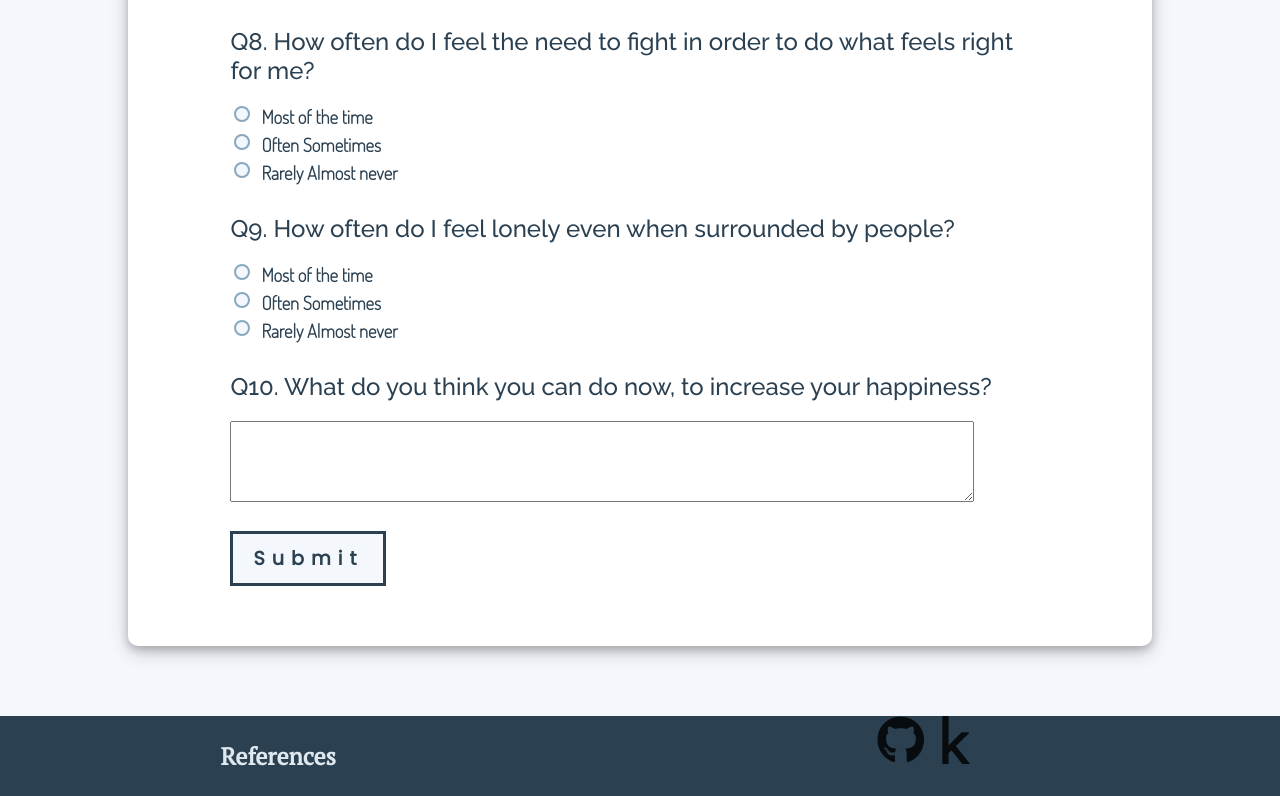
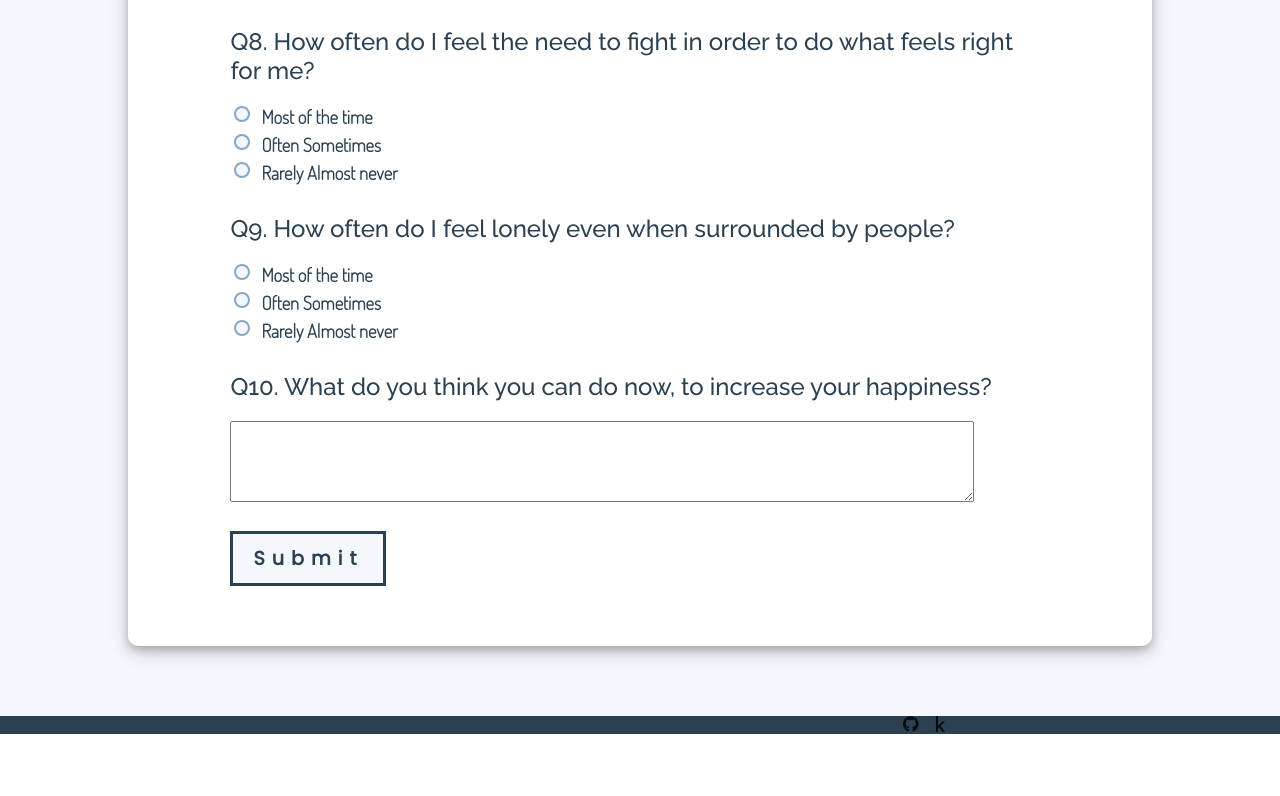
Before and after one commit to Nivedhidha-I/World-Happiness-Report, a React (Create React App) app in the folder WHR React/Client/: page /survey in a window 1280 px wide. Shown: the part 1633-2429 px from the top of the page. After the commit the page ends 2367 px from the top, so only its background shows below. Built offline with nearby package versions, Linux system fonts and the light colour scheme; a web font is replaced by a local one.

Commit message:
Update Footer.js

```diff
--- a/WHR React/Client/src/Components/Footer/Footer.js
+++ b/WHR React/Client/src/Components/Footer/Footer.js
@@ -3,12 +3,10 @@ function Footer(){
     return (
     <div>
         <footer className="footer-grid">
-            <div className="links">
-                <h3 className="footer-title">References</h3>
-            </div>
+            <div className="links"></div>
         <div className="links">
-            <a href="https://github.com/Nivedhidha-I/World-Happiness-Report"><i class="icons fab fa-github fa-3x"/></a>
-            <a href="https://www.kaggle.com/mathurinache/world-happiness-report?select=2020.csv"><i class="icons fab fa-kaggle fa-3x"/></a>
+            <a href="https://github.com/Nivedhidha-I/World-Happiness-Report"><i class="icons fab fa-github"/></a>
+            <a href="https://www.kaggle.com/mathurinache/world-happiness-report?select=2020.csv"><i class="icons fab fa-kaggle"/></a>
         </div>
         </footer>
     </div>
```
